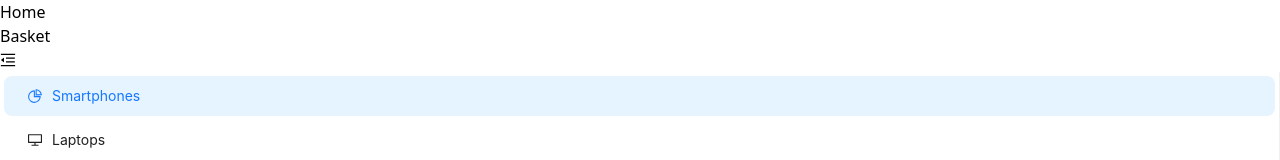
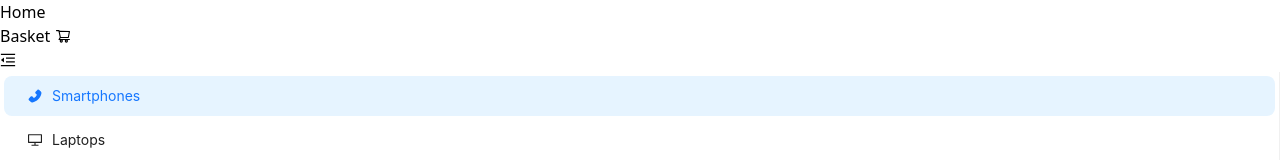
Before and after one commit to Sushant696/ecommerce_sushant, a React (Vite) app: page / in a window 1280 px wide. Shown: the top 160 px of the page. Built offline with nearby package versions, Linux system fonts and the light colour scheme; no server answers.

Commit message:
fuck context

```diff
--- a/src/components/navbar.jsx
+++ b/src/components/navbar.jsx
@@ -1,3 +1,4 @@
+import { ShoppingCartOutlined } from "@ant-design/icons";
 import { Link } from "react-router-dom";
 
 const Navbar = () => {
@@ -6,7 +7,7 @@ const Navbar = () => {
     <div className="w-full">
       <ul className="flex justify-around font-semibold p-5 bg-[#8282]">
         <Link to='/'><li>Home</li></Link>
-        <Link to='/basket'><li>Basket</li></Link>
+        <Link to='/basket'><li>Basket <ShoppingCartOutlined/></li></Link>
       </ul>
     </div>
     </>
--- a/src/components/sidebar.jsx
+++ b/src/components/sidebar.jsx
@@ -4,7 +4,7 @@ import {
   DesktopOutlined,
   MenuFoldOutlined,
   MenuUnfoldOutlined,
-  PieChartOutlined,
+  PhoneFilled,
 } from "@ant-design/icons";
 
 import { Menu } from "antd";
@@ -50,10 +50,11 @@ const Sidebar = () => {
         inlineCollapsed={collapsed}
         className="py-10"
         items={[
+
           {
             key: '1',
             className:'m-3',
-            icon: <PieChartOutlined />,
+            icon: <PhoneFilled />,
             label: 'Smartphones',
           },
           {
--- /dev/null
+++ b/src/context/context.jsx
@@ -0,0 +1,3 @@
+import { createContext } from "react";
+
+export const Context = createContext();
--- a/src/main.jsx
+++ b/src/main.jsx
@@ -2,6 +2,8 @@ import React from 'react'
 import ReactDOM from 'react-dom/client'
 // import Products from './components/products'
 import "./index.css"
+// import Smartphone from './pages/category/smartphone'
+// import Consumer from './pages/category/smartphone'
 // import Smartphone from './pages/category/smartphone'
 import App from './App'
 // import SideBar from './components/sidebar'
@@ -12,5 +14,6 @@ ReactDOM.createRoot(document.getElementById('root')).render(
     <App/>
     {/* <Products/> */}
     {/* <Smartphone/> */}
+    {/* <Consumer/> */}
   </React.StrictMode>,
 )
```
Also changed, not shown: src/context/new_context.jsx (added, +16 -0 lines), src/pages/category/smartphone.jsx (+9 -10 lines).
